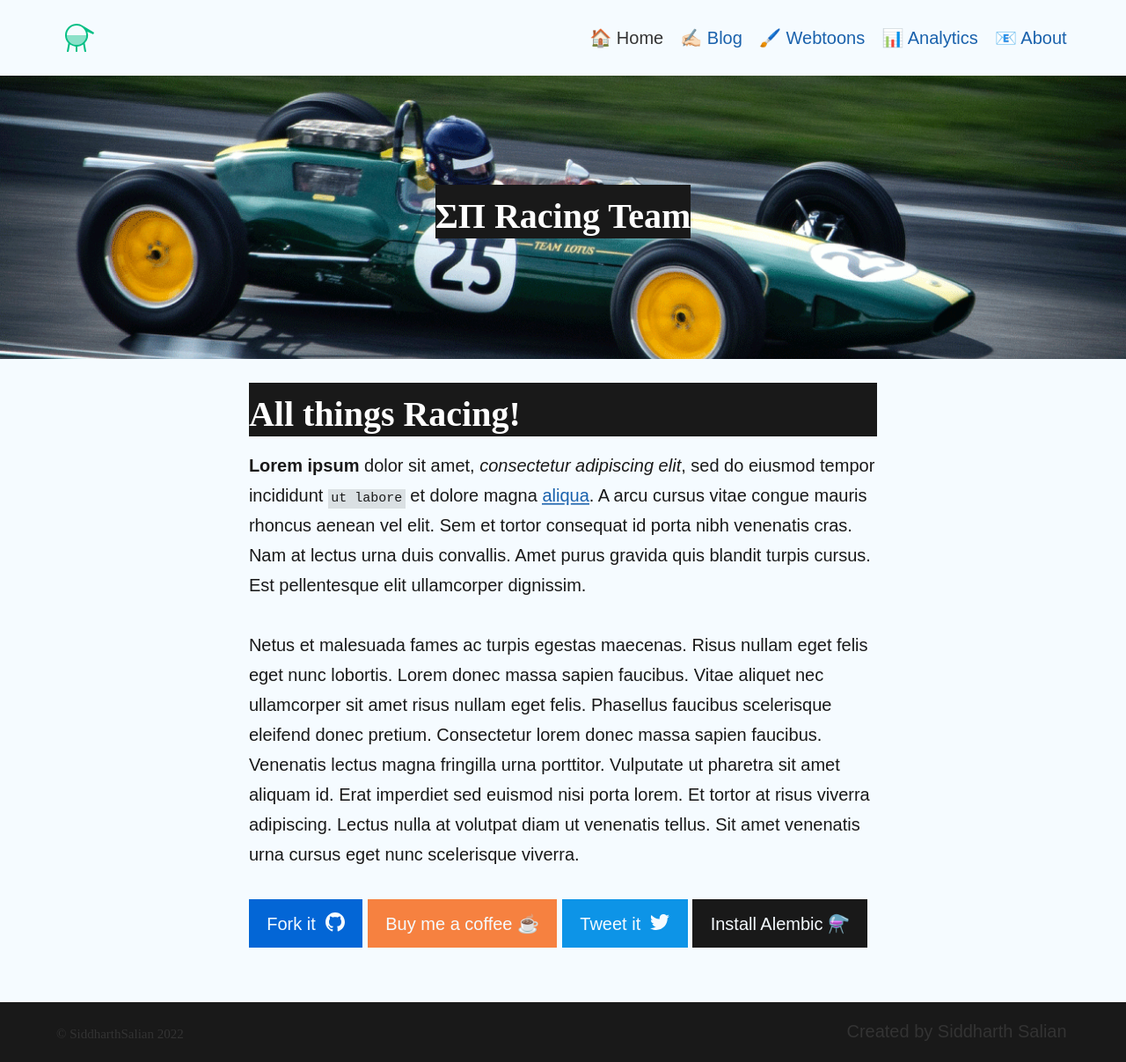
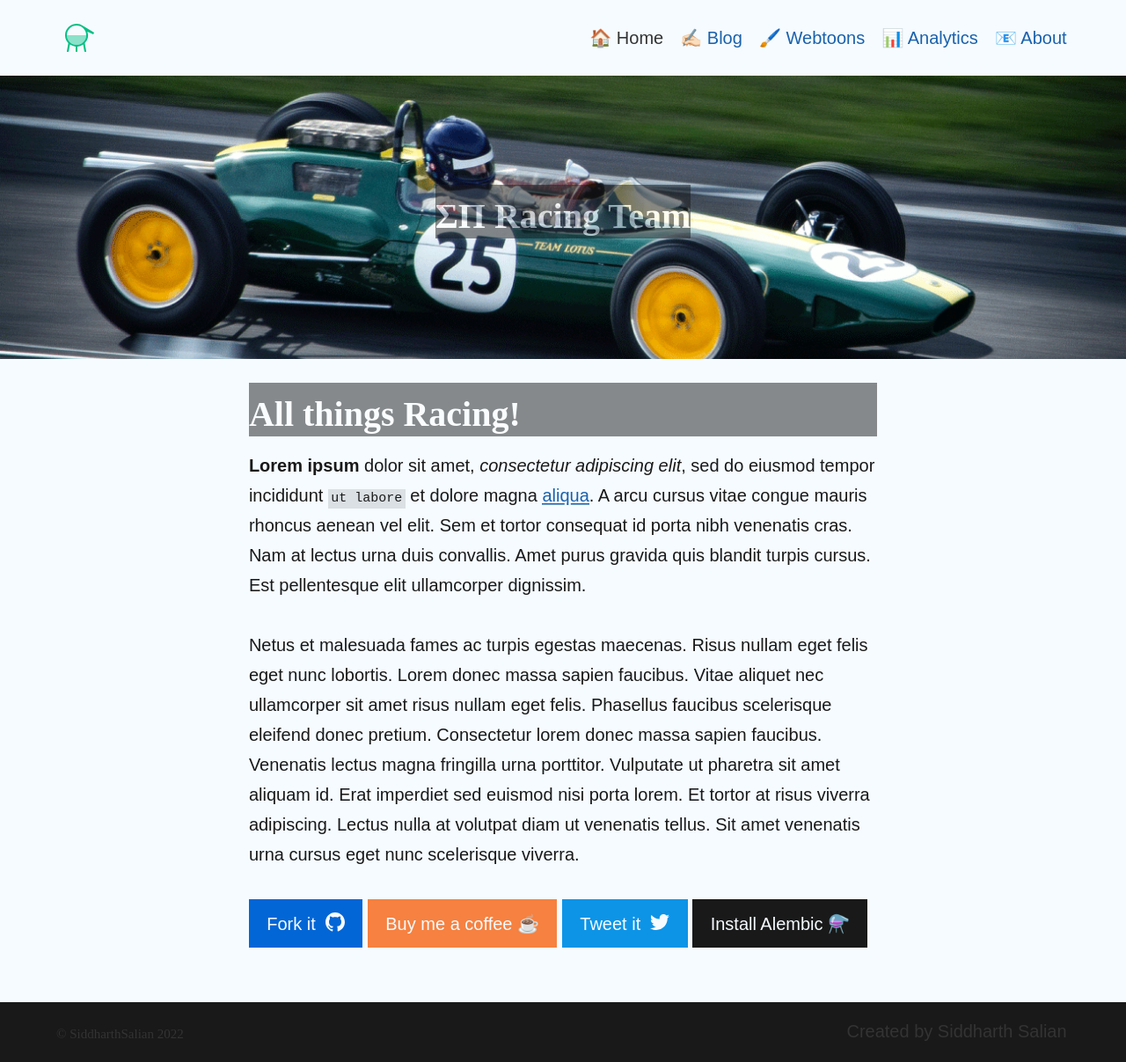
Before and after one commit to SiddharthSalian/saliansiddharth, a Jekyll site: the page built from index.md, in a window 1280 px wide. Shown: the whole page at 88% size. Built offline with Jekyll 4.4.1, drawn with Linux system fonts in a browser that asks for light colours.

Commit message:
Update _typography.scss

```diff
--- a/_sass/sassline-base/_typography.scss
+++ b/_sass/sassline-base/_typography.scss
@@ -60,7 +60,7 @@ a {
   // Headings. OpenType ligatures, discretionary ligatures and lining figures enabled if available.
   h1 {
     color: $white;
-    background-color: $headingColour;
+    background-color: $headingColour; opacity: 0.5;
     font-family: unquote(map-get($headingtype, font-family));
     font-feature-settings: 'dlig', 'liga', 'lnum', 'kern';
     font-style: normal;
```
